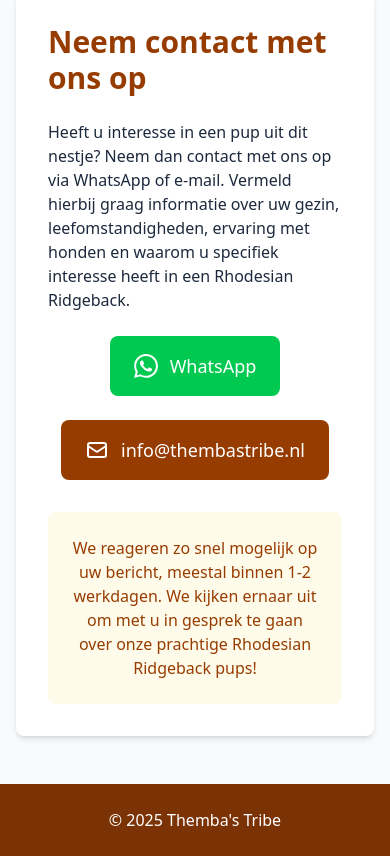
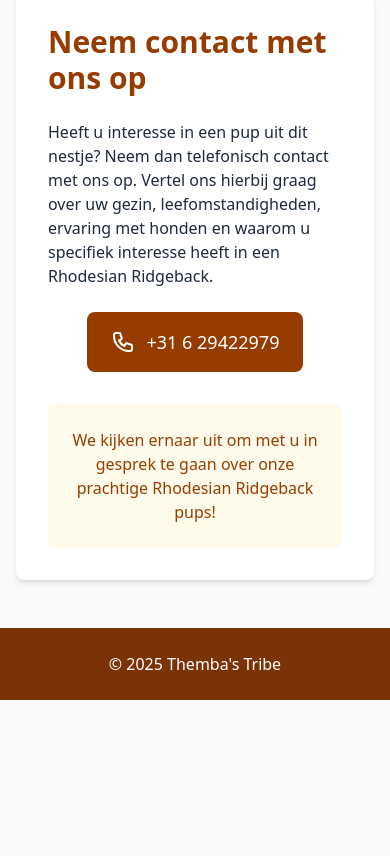
Before and after one commit to webbertakken/thembastribe-nl, an Astro site: page /pups in a window 390 px wide. Shown: the part 2640-3496 px from the top of the page. After the commit the page ends 3340 px from the top, so only its background shows below. Built offline with nearby package versions, Linux system fonts and the light colour scheme; Astro itself is replaced by a stand-in of ours.

Commit message:
feat: change contact to phone (#1)

```diff
--- a/src/pages/pups.astro
+++ b/src/pages/pups.astro
@@ -97,30 +97,22 @@ const lightboxImages = [
       <div class="max-w-4xl mx-auto bg-white p-8 rounded-lg shadow-md">
         <h2 class="text-3xl font-semibold text-amber-800 mb-6">Neem contact met ons op</h2>
         <p class="mb-6">
-          Heeft u interesse in een pup uit dit nestje? Neem dan contact met ons op via WhatsApp of e-mail.
-          Vermeld hierbij graag informatie over uw gezin, leefomstandigheden, ervaring met honden
+          Heeft u interesse in een pup uit dit nestje? Neem dan telefonisch contact met ons op.
+          Vertel ons hierbij graag over uw gezin, leefomstandigheden, ervaring met honden
           en waarom u specifiek interesse heeft in een Rhodesian Ridgeback.
         </p>
 
         <div class="flex flex-col sm:flex-row gap-6 justify-center items-center mb-8">
-          <a href="https://wa.me/+31629422979" class="flex items-center gap-3 bg-green-500 hover:bg-green-600 text-white px-6 py-4 rounded-lg transition-colors text-lg">
-            <svg xmlns="http://www.w3.org/2000/svg" class="h-6 w-6" fill="currentColor" viewBox="0 0 24 24">
-              <path d="M.057 24l1.687-6.163c-1.041-1.804-1.588-3.849-1.587-5.946.003-6.556 5.338-11.891 11.893-11.891 3.181.001 6.167 1.24 8.413 3.488 2.245 2.248 3.481 5.236 3.48 8.414-.003 6.557-5.338 11.892-11.893 11.892-1.99-.001-3.951-.5-5.688-1.448l-6.305 1.654zm6.597-3.807c1.676.995 3.276 1.591 5.392 1.592 5.448 0 9.886-4.434 9.889-9.885.002-5.462-4.415-9.89-9.881-9.892-5.452 0-9.887 4.434-9.889 9.884-.001 2.225.651 3.891 1.746 5.634l-.999 3.648 3.742-.981zm11.387-5.464c-.074-.124-.272-.198-.57-.347-.297-.149-1.758-.868-2.031-.967-.272-.099-.47-.149-.669.149-.198.297-.768.967-.941 1.165-.173.198-.347.223-.644.074-.297-.149-1.255-.462-2.39-1.475-.883-.788-1.48-1.761-1.653-2.059-.173-.297-.018-.458.13-.606.134-.133.297-.347.446-.521.151-.172.2-.296.3-.495.099-.198.05-.372-.025-.521-.075-.148-.669-1.611-.916-2.206-.242-.579-.487-.501-.669-.51l-.57-.01c-.198 0-.52.074-.792.372s-1.04 1.016-1.04 2.479 1.065 2.876 1.213 3.074c.149.198 2.095 3.2 5.076 4.487.709.306 1.263.489 1.694.626.712.226 1.36.194 1.872.118.571-.085 1.758-.719 2.006-1.413.248-.695.248-1.29.173-1.414z"/>
+          <a href="tel:+31629422979" class="flex items-center gap-3 bg-amber-800 hover:bg-amber-700 text-white px-6 py-4 rounded-lg transition-colors text-lg">
+            <svg xmlns="http://www.w3.org/2000/svg" class="h-6 w-6" fill="none" viewBox="0 0 24 24" stroke="currentColor">
+              <path stroke-linecap="round" stroke-linejoin="round" stroke-width="2" d="M3 5a2 2 0 012-2h3.28a1 1 0 01.948.684l1.498 4.493a1 1 0 01-.502 1.21l-2.257 1.13a11.042 11.042 0 005.516 5.516l1.13-2.257a1 1 0 011.21-.502l4.493 1.498a1 1 0 01.684.949V19a2 2 0 01-2 2h-1C9.716 21 3 14.284 3 6V5z" />
             </svg>
-            <span>WhatsApp</span>
-          </a>
-
-          <a href="mailto:info@thembastribe.nl" class="flex items-center gap-3 bg-amber-800 hover:bg-amber-700 text-white px-6 py-4 rounded-lg transition-colors text-lg">
-            <svg xmlns="http://www.w3.org/2000/svg" class="h-6 w-6" fill="none" viewBox="0 0 24 24" stroke="currentColor">
-              <path stroke-linecap="round" stroke-linejoin="round" stroke-width="2" d="M3 8l7.89 5.26a2 2 0 002.22 0L21 8M5 19h14a2 2 0 002-2V7a2 2 0 00-2-2H5a2 2 0 00-2 2v10a2 2 0 002 2z" />
-            </svg>
-            <span>info@thembastribe.nl</span>
+            <span>+31 6 29422979</span>
           </a>
         </div>
 
         <div class="bg-amber-50 p-6 rounded-lg text-center">
           <p class="text-amber-800">
-            We reageren zo snel mogelijk op uw bericht, meestal binnen 1-2 werkdagen.
             We kijken ernaar uit om met u in gesprek te gaan over onze prachtige Rhodesian Ridgeback pups!
           </p>
         </div>
```
